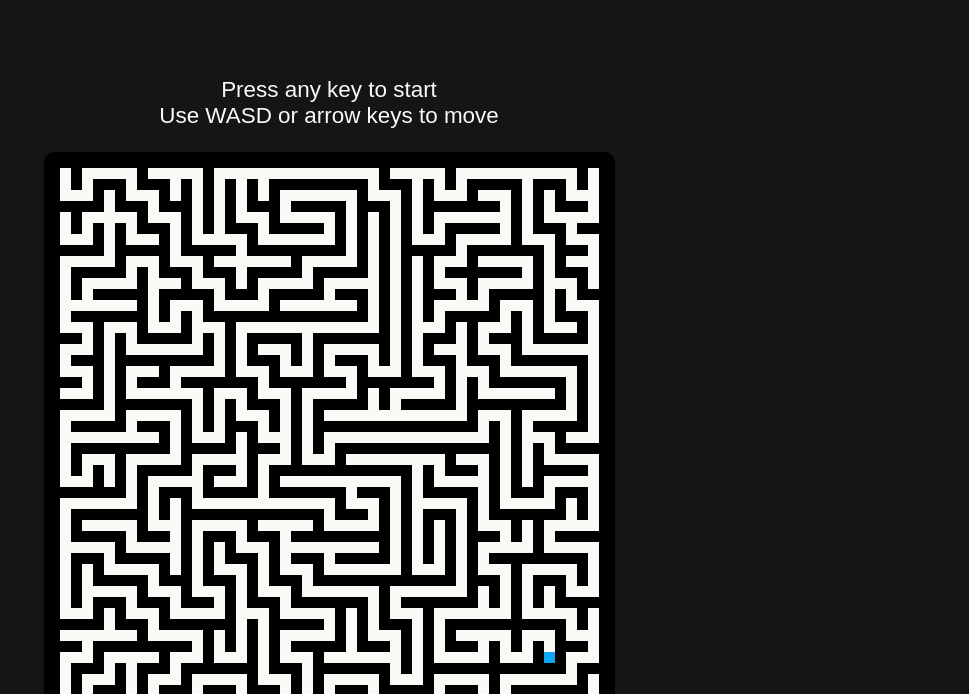
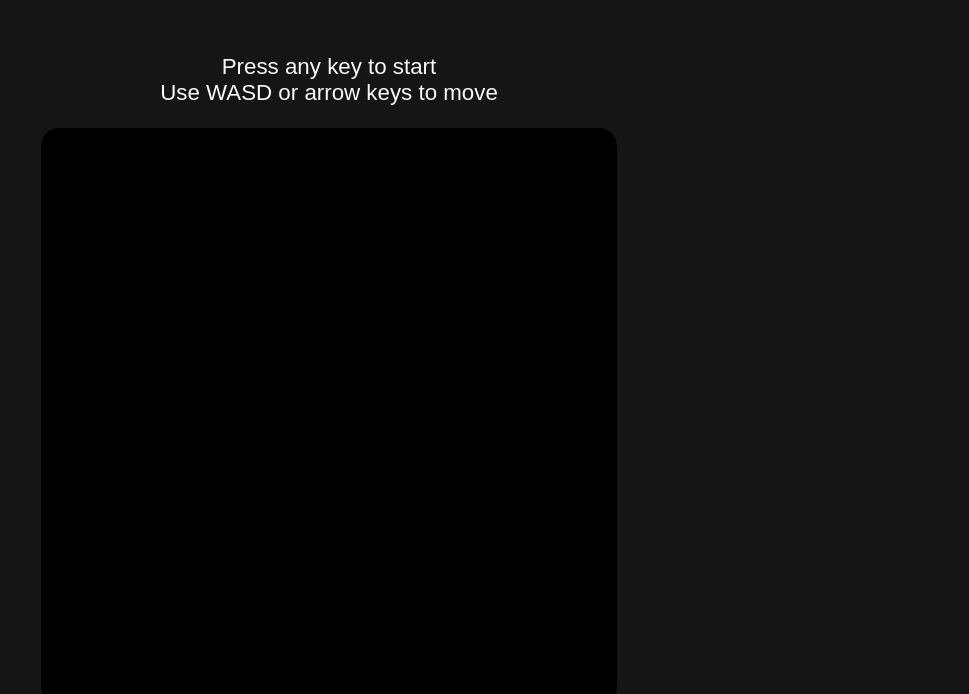
Before and after one commit to ColinGJohnson/maze-game, a website built with Vite: page index.html in a window 1280 px wide. Shown: the top 694 px of the page, without its empty margins (311-1280 px from the left). Built offline with nearby package versions, Linux system fonts and the light colour scheme.

Commit message:
Hide maze until game is started

```diff
--- a/index.html
+++ b/index.html
@@ -15,7 +15,9 @@
   <body>
     <main>
       <div class="maze-container">
-        <p id="game-text"></p>
+        <div class="game-text-container">
+          <p id="game-text"></p>
+        </div>
         <canvas id="maze">
           Your browser does not support the HTML5 canvas element
         </canvas>
--- a/src/modules/MazeGame.js
+++ b/src/modules/MazeGame.js
@@ -17,7 +17,7 @@ export default class MazeGame {
   gameEndTimestamp = 0;
 
   // Maze representation
-  maze = new Maze(51);
+  maze = new Maze(31);
   mazeRenderer = new MazeRenderer("maze");
   player = new Player();
   inputHandler = new InputHandler();
@@ -33,10 +33,12 @@ export default class MazeGame {
    * The game loop, called repeatedly at the refresh rate of the client's monitor.
    */
   step() {
-    if (this.gameState === GameState.IN_GAME) {
+    if (this.gameState === GameState.START || this.gameState === GameState.END) {
+      this.updateMenu();
+    } else if (this.gameState === GameState.IN_GAME) {
       this.updateGame();
     } else {
-      this.updateMenu();
+      throw new Error(`Invalid game state: ${this.gameState}`);
     }
 
     this.mazeRenderer.render(this);
@@ -44,7 +46,7 @@ export default class MazeGame {
   }
 
   /**
-   * Updates the game menu state and prepares the game to start or continue.
+   * Updates the game menu state and prepares the game to start
    */
   updateMenu() {
     // Do nothing until the user requests to start the game
--- a/src/modules/MazeRenderer.js
+++ b/src/modules/MazeRenderer.js
@@ -41,52 +41,20 @@ export default class MazeRenderer {
    * @param {MazeGame} mazeGame the MazeGame to draw.
    */
   render(mazeGame) {
-    // update dimensions
+    // update canvas dimensions in case the window was resized
     this.updateDimensions(mazeGame);
 
     // draw black background
     this.ctx.fillStyle = "black";
     this.ctx.fillRect(0, 0, this.canvas.width, this.canvas.height);
 
-    // draw maze grid
-    let maze = mazeGame.maze;
-    this.ctx.strokeStyle = "grey";
-    this.ctx.lineWidth = 1;
-
-    // fill maze squares
-    for (let x = 0; x < maze.size; x++) {
-      for (let y = 0; y < maze.size; y++) {
-        if (maze.get(x, y) !== -1) {
-          // fill with white if unvisited
-          if (maze.get(x, y) === 0) {
-            this.ctx.fillStyle = "#FAF9F6";
-
-            // cycle colors if this is the goal cell
-          } else if (maze.get(x, y) === GOAL) {
-            this.ctx.fillStyle = "hsl(" + ((Date.now() / 10) % 360) + ", 90%, 50%)";
-
-            // otherwise dynamically color
-          } else {
-            let hue = 150 - maze.get(x, y) * this.colorRate;
-            hue = hue < 0 ? 0 : hue;
-            this.ctx.fillStyle = "hsl(" + hue + ", 90%, 50%)";
-          }
-
-          let topLeft = {
-            x: Math.round(x * this.cellWidthPx),
-            y: Math.round(y * this.cellWidthPx),
-          };
-
-          this.ctx.fillRect(topLeft.x, topLeft.y, this.cellWidthPx, this.cellWidthPx);
-        }
-      }
-    }
-
     // if game has been started at least once
     if (mazeGame.gameState !== GameState.START) {
-      const player = mazeGame.player;
+      // fill maze squares
+      this.drawMaze(mazeGame);
 
       // draw player square
+      const player = mazeGame.player;
       this.ctx.fillStyle = "grey";
       let topLeft = {
         x: Math.round(player.x * this.cellWidthPx),
@@ -103,7 +71,41 @@ export default class MazeRenderer {
       this.text.innerHTML = `<b>${secondsPassed.toFixed(2) + "s"}</b>`;
     } else if (mazeGame.gameState === GameState.END) {
       const secondsPassed = (mazeGame.gameEndTimestamp - mazeGame.gameStartTimestamp) / 1000;
-      this.text.innerHTML = `Finished in <b>${secondsPassed.toFixed(2)}s</b>`;
+      this.text.innerHTML = `Finished in <b>${secondsPassed.toFixed(2)}s</b><br>Press any key to restart`;
+    }
+  }
+
+  /**
+   * Renders a visual representation of the maze on the canvas.
+   *
+   * @param {MazeGame} mazeGame - The maze game object containing the maze data.
+   */
+  drawMaze(mazeGame) {
+    let maze = mazeGame.maze;
+    for (let x = 0; x < maze.size; x++) {
+      for (let y = 0; y < maze.size; y++) {
+        if (maze.get(x, y) !== -1) {
+          if (maze.get(x, y) === 0) {
+            // fill with white if unvisited
+            this.ctx.fillStyle = "#FAF9F6";
+          } else if (maze.get(x, y) === GOAL) {
+            // cycle colors if this is the goal cell
+            this.ctx.fillStyle = "hsl(" + ((Date.now() / 10) % 360) + ", 90%, 50%)";
+          } else {
+            // otherwise dynamically color
+            let hue = 150 - maze.get(x, y) * this.colorRate;
+            hue = hue < 0 ? 0 : hue;
+            this.ctx.fillStyle = "hsl(" + hue + ", 90%, 50%)";
+          }
+
+          let topLeft = {
+            x: Math.round(x * this.cellWidthPx),
+            y: Math.round(y * this.cellWidthPx),
+          };
+
+          this.ctx.fillRect(topLeft.x, topLeft.y, this.cellWidthPx, this.cellWidthPx);
+        }
+      }
     }
   }
 }
--- a/src/style.css
+++ b/src/style.css
@@ -22,6 +22,14 @@ main {
 
 canvas#maze {
   border: 8px solid black;
+}
+
+.game-text-container {
+  height: 2em;
+  display: flex;
+  flex-direction: column;
+  align-items: center;
+  justify-content: end;
 }
 
 p#game-text {
```
